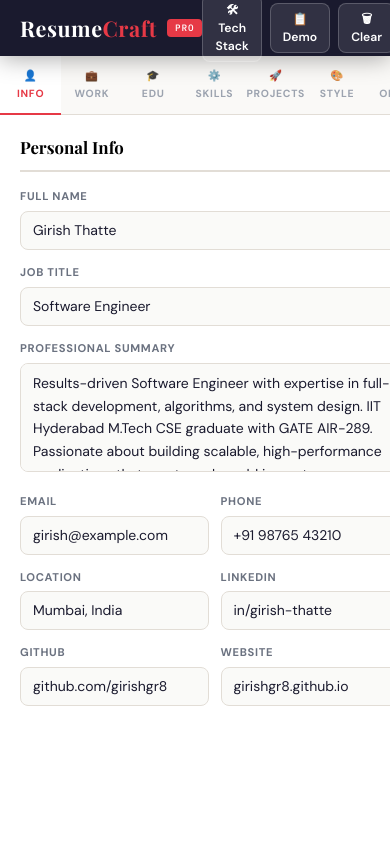
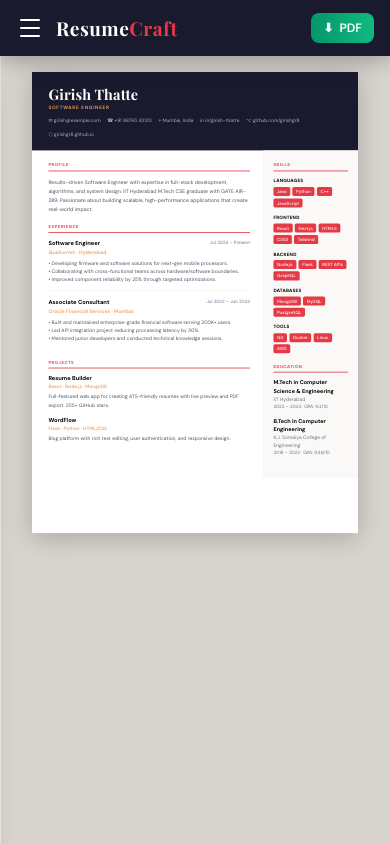
Before and after one commit to Rishabbt/Resume---Builder, a Next.js app: page / in a window 390 px wide. Built offline with nearby package versions, Linux system fonts and the light colour scheme; a web font is replaced by a local one.

Commit message:
add responsiveness and hamburger

```diff
--- a/app/page.js
+++ b/app/page.js
@@ -1,16 +1,34 @@
 "use client";
+import { useState } from "react";
 import { ResumeProvider } from "@/context/ResumeContext";
 import Header from "@/components/layout/Header";
 import Sidebar from "@/components/layout/Sidebar";
 import PreviewPane from "@/components/layout/PreviewPane";
 
 export default function HomePage() {
+  const [sidebarOpen, setSidebarOpen] = useState(false);
+
   return (
     <ResumeProvider>
       <div className="flex flex-col h-screen overflow-hidden bg-[#f0ede8]">
-        <Header />
-        <div className="flex flex-1 overflow-hidden mt-14">
-          <Sidebar />
+        <Header onMenuToggle={() => setSidebarOpen((v) => !v)} />
+        <div className="flex flex-1 overflow-hidden mt-14 relative">
+          {/* Mobile overlay */}
+          {sidebarOpen && (
+            <div
+              className="fixed inset-0 bg-black/40 z-30 lg:hidden"
+              onClick={() => setSidebarOpen(false)}
+            />
+          )}
+          {/* Sidebar */}
+          <div className={`
+            fixed lg:relative top-14 lg:top-0 left-0 h-[calc(100vh-56px)] lg:h-full
+            z-40 lg:z-auto
+            transition-transform duration-300 ease-in-out
+            ${sidebarOpen ? "translate-x-0" : "-translate-x-full lg:translate-x-0"}
+          `}>
+            <Sidebar onClose={() => setSidebarOpen(false)} />
+          </div>
           <PreviewPane />
         </div>
       </div>
--- a/components/layout/Header.js
+++ b/components/layout/Header.js
@@ -3,67 +3,84 @@ import { useState } from "react";
 import { useResume } from "@/context/ResumeContext";
 import Button from "@/components/ui/Button";
 
-export default function Header() {
+export default function Header({ onMenuToggle }) {
   const { loadDemo, clearAll, resumeData } = useResume();
   const [downloading, setDownloading] = useState(false);
   const [showTech, setShowTech] = useState(false);
 
- const handleDownload = () => {
-  const resume = document.getElementById("resume-root");
-  const printRoot = document.getElementById("print-root");
-  if (!resume || !printRoot) return;
-
-  // Clone resume into print-root so only it shows when printing
-  printRoot.innerHTML = "";
-  printRoot.appendChild(resume.cloneNode(true));
-  printRoot.style.display = "block";
-
-  window.print();
-
-  // Cleanup after print dialog closes
-  setTimeout(() => {
-    printRoot.innerHTML = "";
-    printRoot.style.display = "none";
-  }, 1000);
+  const handleDownload = async () => {
+    setDownloading(true);
+    try {
+      // Dynamic import with ssr:false equivalent — import only runs client-side
+      const html2pdf = (await import("html2pdf.js")).default;
+      const element = document.getElementById("resume-root");
+      if (!element) return;
+      const name = resumeData.personal.name || "Resume";
+      await html2pdf()
+        .set({
+          margin: 0,
+          filename: `${name.replace(/\s+/g, "_")}_Resume.pdf`,
+          image: { type: "jpeg", quality: 0.98 },
+          html2canvas: { scale: 2, useCORS: true, letterRendering: true },
+          jsPDF: { unit: "pt", format: "a4", orientation: "portrait" },
+        })
+        .from(element)
+        .save();
+    } catch (err) {
+      console.error("PDF generation failed:", err);
+      alert("PDF download failed. Please try again.");
+    } finally {
+      setDownloading(false);
+    }
   };
 
   return (
     <>
-      <header className="fixed top-0 left-0 right-0 z-50 h-14 bg-[#1a1a2e] flex items-center justify-between px-5 shadow-[0_2px_24px_rgba(0,0,0,0.35)]">
-        {/* Logo */}
-        <div className="flex items-center gap-2.5">
-          <span className="font-serif text-[1.35rem] text-white font-bold tracking-wide">
+      <header className="fixed top-0 left-0 right-0 z-50 h-14 bg-[#1a1a2e] flex items-center justify-between px-4 md:px-5 shadow-[0_2px_24px_rgba(0,0,0,0.35)]">
+  {/* Left — hamburger + logo */}
+  <div className="flex items-center gap-3">
+    {/* Hamburger — mobile only */}
+    <button
+      onClick={onMenuToggle}
+      className="lg:hidden flex flex-col gap-1.5 p-1"
+    >
+      <span className="w-5 h-0.5 bg-white rounded" />
+      <span className="w-5 h-0.5 bg-white rounded" />
+      <span className="w-5 h-0.5 bg-white rounded" />
+    </button>
+    <div className="flex items-center gap-2">
+      <span className="font-serif text-[1.2rem] md:text-[1.35rem] text-white font-bold tracking-wide">
         Resume<span className="text-[#e63946]">Craft</span>
       </span>
-          <span className="font-mono text-[0.58rem] bg-[#e63946] text-white px-2 py-0.5 rounded tracking-[0.1em] font-medium">
+      <span className="hidden sm:inline font-mono text-[0.58rem] bg-[#e63946] text-white px-2 py-0.5 rounded tracking-[0.1em] font-medium">
         PRO
       </span>
     </div>
+  </div>
 
   {/* Actions */}
-        <div className="flex items-center gap-2">
-          <Button variant="ghost" size="sm" onClick={() => setShowTech(true)}>
+  <div className="flex items-center gap-1.5">
+    <Button variant="ghost" size="sm" onClick={() => setShowTech(true)} className="hidden md:flex">
       🛠 Tech Stack
     </Button>
-          <Button variant="ghost" size="sm" onClick={loadDemo}>
+    {/* <Button variant="ghost" size="sm" onClick={loadDemo} className="hidden sm:flex">
       📋 Demo
-          </Button>
-          <Button variant="ghost" size="sm" onClick={clearAll}>
+    </Button> */}
+    {/* <Button variant="ghost" size="sm" onClick={clearAll} className="hidden sm:flex">
       🗑 Clear
-          </Button>
-          <Button
-            variant="download"
-            size="sm"
-            onClick={handleDownload}
-            disabled={downloading}
-          >
+    </Button> */}
+    <Button variant="download" size="sm" onClick={handleDownload} disabled={downloading}>
       {downloading ? (
         <>
           <span className="w-3.5 h-3.5 border-2 border-white/30 border-t-white rounded-full animate-spin" />
-                Generating…
+          <span className="hidden sm:inline">Generating…</span>
         </>
       ) : (
-              "⬇ Download PDF"
+        <>
+          <span>⬇</span>
+          <span className="hidden sm:inline">Download PDF</span>
+          <span className="sm:hidden">PDF</span>
+        </>
       )}
     </Button>
   </div>
--- a/components/layout/PreviewPane.js
+++ b/components/layout/PreviewPane.js
@@ -1,10 +1,35 @@
 "use client";
+import { useEffect, useState } from "react";
 import ResumePreview from "@/components/resume/ResumePreview";
 
 export default function PreviewPane() {
+  const [scale, setScale] = useState(1);
+
+  useEffect(() => {
+    const updateScale = () => {
+      // Available width = window - sidebar width
+      const sidebarWidth = window.innerWidth >= 1024 ? 430 : 0;
+      const availableWidth = window.innerWidth - sidebarWidth - 64; // 64 = padding
+      const resumeWidth = 794;
+      const newScale = Math.min(1, availableWidth / resumeWidth);
+      setScale(newScale);
+    };
+
+    updateScale();
+    window.addEventListener("resize", updateScale);
+    return () => window.removeEventListener("resize", updateScale);
+  }, []);
+
   return (
-    <main className="flex-1 overflow-y-auto bg-[#d8d5cf] flex justify-center items-start p-8">
-      <div className="shadow-[0_12px_60px_rgba(0,0,0,0.22)]">
+    <main className="flex-1 overflow-auto bg-[#d8d5cf] flex justify-center items-start p-4 md:p-8">
+      <div
+        style={{
+          transform: `scale(${scale})`,
+          transformOrigin: "top center",
+          marginBottom: `${(scale - 1) * 1123}px`, // collapse whitespace when scaled down
+        }}
+        className="shadow-[0_12px_60px_rgba(0,0,0,0.22)]"
+      >
         <ResumePreview />
       </div>
     </main>
--- /dev/null
+++ b/components/layout/ResponsiveSidebar.js
@@ -0,0 +1,40 @@
+"use client";
+import { useState } from "react";
+import Sidebar from "./Sidebar";
+
+export default function ResponsiveSidebar() {
+  const [open, setOpen] = useState(false);
+
+  return (
+    <>
+      {/* Hamburger (mobile only) */}
+      <button
+        onClick={() => setOpen(true)}
+        className="lg:hidden fixed top-3 left-3 z-[60] bg-[#1a1a2e] text-white p-2 rounded-lg shadow"
+      >
+        ☰
+      </button>
+
+      {/* Desktop sidebar */}
+      <div className="hidden lg:block">
+        <Sidebar />
+      </div>
+
+      {/* Mobile drawer */}
+      {open && (
+        <div className="fixed inset-0 z-[999] flex lg:hidden">
+          {/* Backdrop */}
+          <div
+            className="flex-1 bg-black/40"
+            onClick={() => setOpen(false)}
+          />
+
+          {/* Drawer */}
+          <div className="w-[85vw] max-w-[380px] bg-white h-full animate-slide-in">
+            <Sidebar />
+          </div>
+        </div>
+      )}
+    </>
+  );
+}
--- a/components/layout/Sidebar.js
+++ b/components/layout/Sidebar.js
@@ -33,7 +33,7 @@ export default function Sidebar() {
   const { activeTab, setActiveTab } = useResume();
 
   return (
-    <aside className="w-[430px] min-w-[430px] bg-white border-r border-[#e2ddd6] flex flex-col h-full overflow-hidden">
+<aside className="w-[85vw] sm:w-[380px] lg:w-[430px] min-w-0 bg-white border-r border-[#e2ddd6] flex flex-col h-full overflow-hidden shadow-xl lg:shadow-none">
       {/* Tab Bar */}
       <div className="flex bg-[#faf9f7] border-b border-[#e2ddd6] flex-shrink-0">
         {TABS.map((tab) => (
```
Lines whose indentation alone changed are shown as unchanged.
